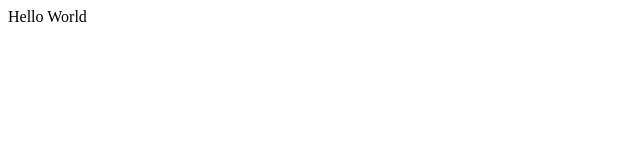
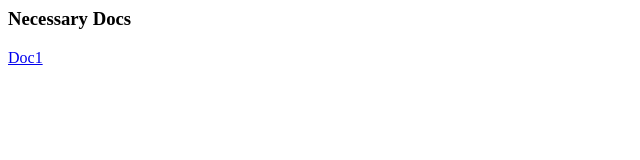
Before and after one commit to mn-sh/mn-sh.github.io, a plain HTML site: page index.html in a window 1280 px wide. Shown: the whole page, without its empty margins (0-640 px from the left). Drawn offline with Linux system fonts and the light colour scheme.

Commit message:
2nd commit

```diff
--- a/index.html
+++ b/index.html
@@ -1 +1,2 @@
-<p>Hello World</p>
+<h3>Necessary Docs</h3>
+<a href="#">Doc1</a>
```
